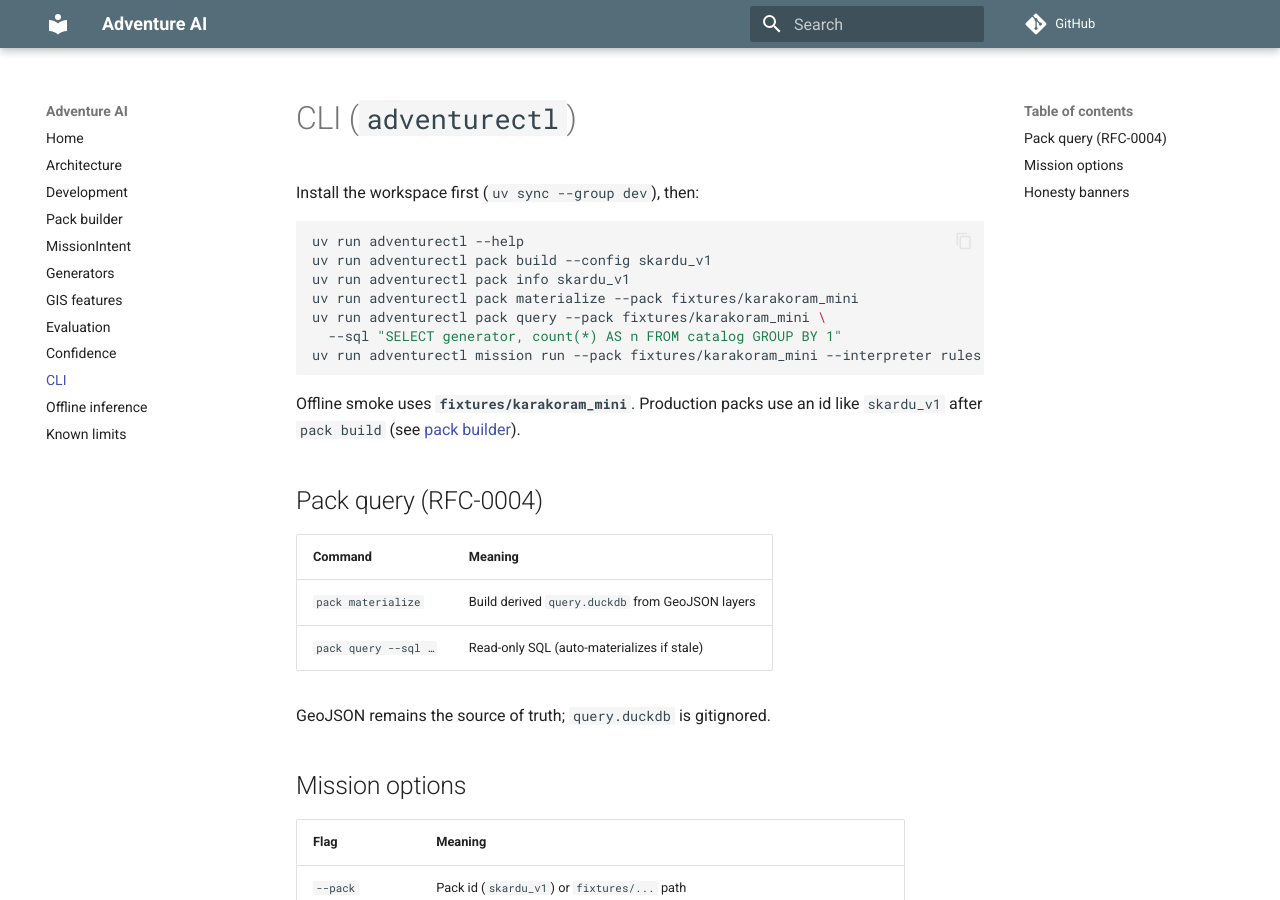
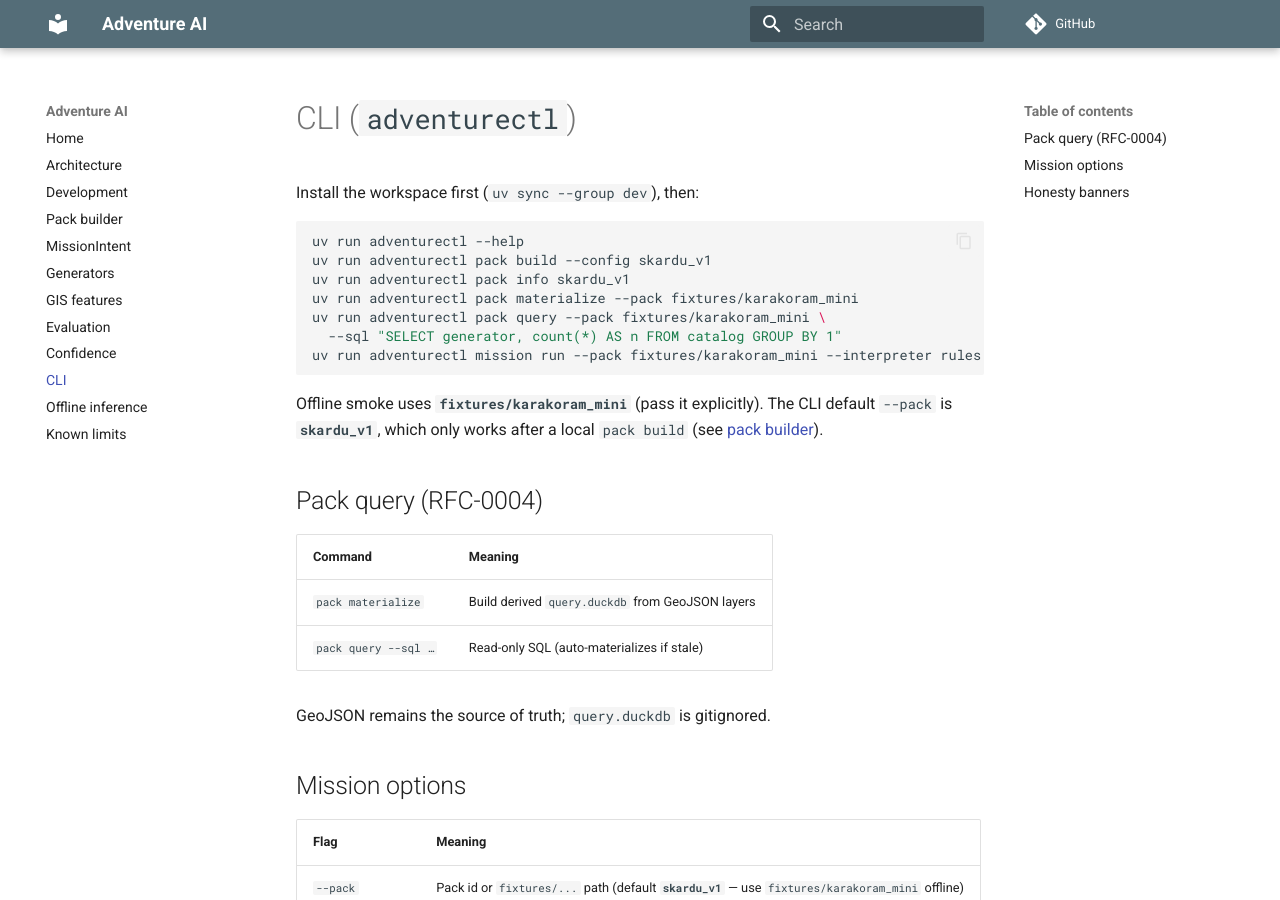
Before and after one commit to OmarFarooq908/TerraQuest, an MkDocs documentation site: the page built from docs/cli.md, in a window 1280 px wide and 900 px high. Built offline with MkDocs 1.6.1 and Material for MkDocs 9.7.7, drawn with Linux system fonts in a browser that asks for light colours; comment, search, counter and statistics services are not loaded.

Commit message:
docs: fix pack-default gotcha and drop premature VLM claims
Document that mission --pack defaults to skardu_v1, and keep known-limits
aligned with what actually ships on main.

````diff
--- a/docs/cli.md
+++ b/docs/cli.md
@@ -12,7 +12,9 @@ uv run adventurectl pack query --pack fixtures/karakoram_mini \
 uv run adventurectl mission run --pack fixtures/karakoram_mini --interpreter rules -p "..."
 ```
 
-Offline smoke uses **`fixtures/karakoram_mini`**. Production packs use an id like `skardu_v1` after `pack build` (see [pack builder](pack-builder.md)).
+Offline smoke uses **`fixtures/karakoram_mini`** (pass it explicitly). The CLI
+default `--pack` is **`skardu_v1`**, which only works after a local
+`pack build` (see [pack builder](pack-builder.md)).
 
 ## Pack query (RFC-0004)
 
@@ -27,7 +29,7 @@ GeoJSON remains the source of truth; `query.duckdb` is gitignored.
 
 | Flag | Meaning |
 |------|---------|
-| `--pack` | Pack id (`skardu_v1`) or `fixtures/...` path |
+| `--pack` | Pack id or `fixtures/...` path (default **`skardu_v1`** — use `fixtures/karakoram_mini` offline) |
 | `--mode` | Scoring mode from `configs/modes/` (default `fearless_far`) |
 | `-p` / `--prompt` | Natural-language mission prompt |
 | `--interpreter` | `auto` \| `rules` \| `ollama` (unknown values exit 2) |
````
Also changed, not shown: CHANGELOG.md (+1 -1 lines), README.md (+1 -1 lines), docs/index.md (+2 -1 lines), docs/known-limits.md (+1 -2 lines).
